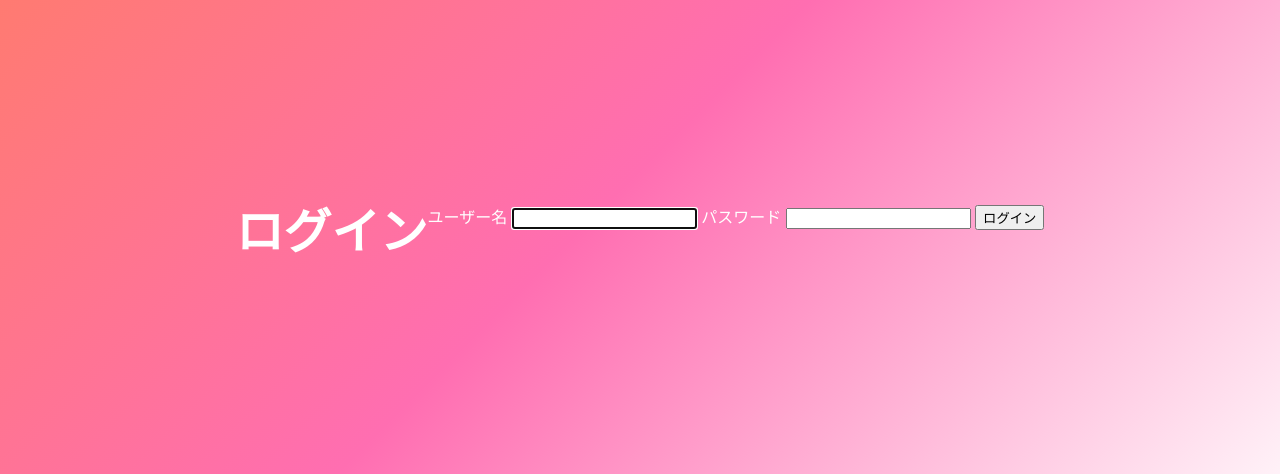
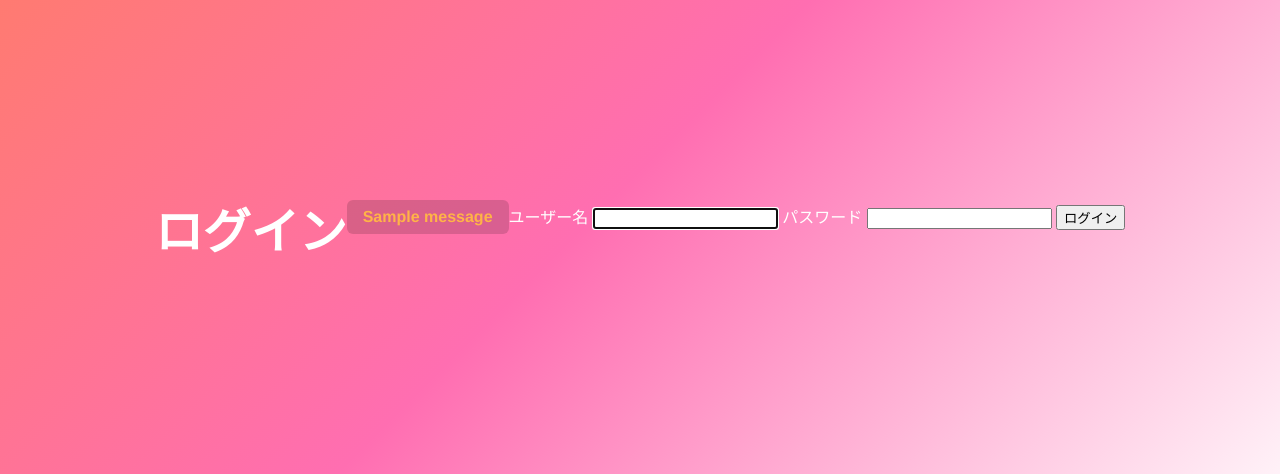
Before and after one commit to kurihara-ryo/koimichi_finish, a Django app: page /login/ in a window 1280 px wide. Shown: the part 229-703 px from the top of the page. Run offline with Django 5.2, Linux system fonts and the light colour scheme; tables that the repository leaves empty hold one stand-in row (values such as "Sample post"); one stand-in notice (Sample message) is shown.

Commit message:
ログアウト機能追加

```diff
--- a/dateapp/urls.py
+++ b/dateapp/urls.py
@@ -33,7 +33,7 @@ urlpatterns = [
         ),
         name="login"
     ),
-    path("logout/", auth_views.LogoutView.as_view(), name="logout"),
+    path("logout/", pv.logout_view, name="logout"),
     path("register/", pv.register, name="register"),
 
     path("plans/new/", pv.plan_new, name="plan_new"),  # 新規作成
--- a/plans/views.py
+++ b/plans/views.py
@@ -2,6 +2,7 @@ from django.shortcuts import render, redirect, get_object_or_404
 from django.contrib import messages
 from django.contrib.auth.forms import UserCreationForm
 from django.contrib.auth.decorators import login_required
+from django.contrib.auth import logout
 
 from .forms import PlanBasicForm
 from .models import Plan, PREF_CHOICES, SUBAREA_CHOICES
@@ -60,3 +61,8 @@ def plan_list(request):
         "SUBAREA_CHOICES": SUBAREA_CHOICES,
 
     })
+
+def logout_view(request):
+    logout(request)
+    messages.success(request, "ログアウトしました。")
+    return redirect('login')
--- a/static/css/style.css
+++ b/static/css/style.css
@@ -1,3 +1,13 @@
+/* ログアウトメッセージ用 */
+.logout-message {
+    color: #ffb347;
+    background: rgba(0,0,0,0.15);
+    padding: 8px 16px;
+    border-radius: 6px;
+    font-weight: bold;
+    display: inline-block;
+    margin: 10px 0;
+}
 /* 全体の背景と文字色 */
 body {
     margin: 0;
--- a/templates/accounts/login.html
+++ b/templates/accounts/login.html
@@ -2,6 +2,11 @@
 {% block title %}ログイン{% endblock %}
 {% block content %}
 <h1>ログイン</h1>
+{% if messages %}
+  {% for message in messages %}
+    <div class="logout-message">{{ message }}</div>
+  {% endfor %}
+{% endif %}
 <form method="post">
   {% csrf_token %}
   {{ form.non_field_errors }}
```
Also changed, not shown: db.sqlite3.
